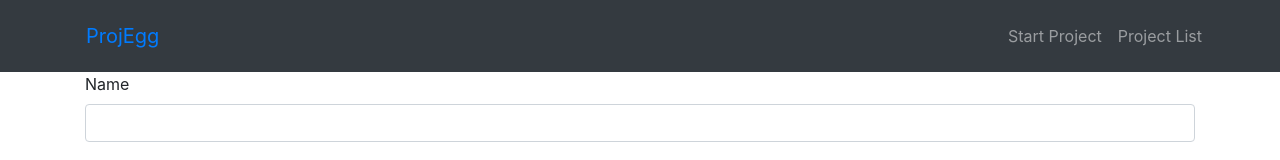
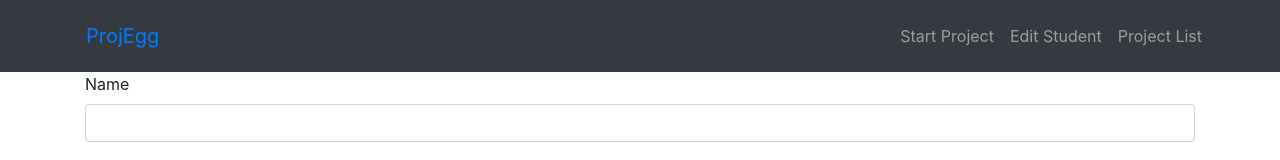
Before and after one commit to LTurns/website_portfolio, a React (Create React App) app in the folder frontend/: page / in a window 1280 px wide. Shown: the top 160 px of the page. Built offline with nearby package versions, Linux system fonts and the light colour scheme.

Commit message:
Going over work to ensure every is working and refactored correctly

```diff
--- a/frontend/src/App.js
+++ b/frontend/src/App.js
@@ -33,14 +33,14 @@ function App() {
                   </Link>
                 </Nav>
 
-                {/* <Nav>
-                <Link to={"/edit-student/:id"} className="nav-link">
+                <Nav>
+                <Link to={"/edit-task/:id"} className="nav-link">
                   Edit Student
                 </Link>
-              </Nav> */}
+              </Nav>
 
                 <Nav>
-                  <Link to={"/tasks"} className="nav-link">
+                  <Link to={"/task-list"} className="nav-link">
                     Project List
                   </Link>
                 </Nav>
@@ -58,7 +58,7 @@ function App() {
                   <Route path="/" exact component={CreateTask} />
                   <Route path="/create-task" exact component={CreateTask} />
                   <Route path="/task-list" exact component={SeeTasks} />
-                  <Route path="/edit-task/:id" exact component={SeeTasks} />
+                  <Route path="/edit-task/:id" exact component={EditTask} />
                 </Switch>
               </div>
             </Col>
--- a/frontend/src/components/create_task.component.js
+++ b/frontend/src/components/create_task.component.js
@@ -17,7 +17,7 @@ export default class CreateTask extends Component {
     // user first sees the site, the content inside the form will initially be blank - or ''.
     this.state = {
       name: "",
-      email: "",
+      email: ""
       //   by changing the user input into state variables, we are then able to access them and send these directly to the database.
     };
 
@@ -64,7 +64,7 @@ export default class CreateTask extends Component {
     // this line means that once submit is clicked, the form will go back to being blank (it's initial state). This is completed after we know that
     // the information has been sent to the database.
 
-    this.setState({ name: "", email: "" });
+    this.setState({ name: " ", email: " "});
   }
 
   render() {
```
